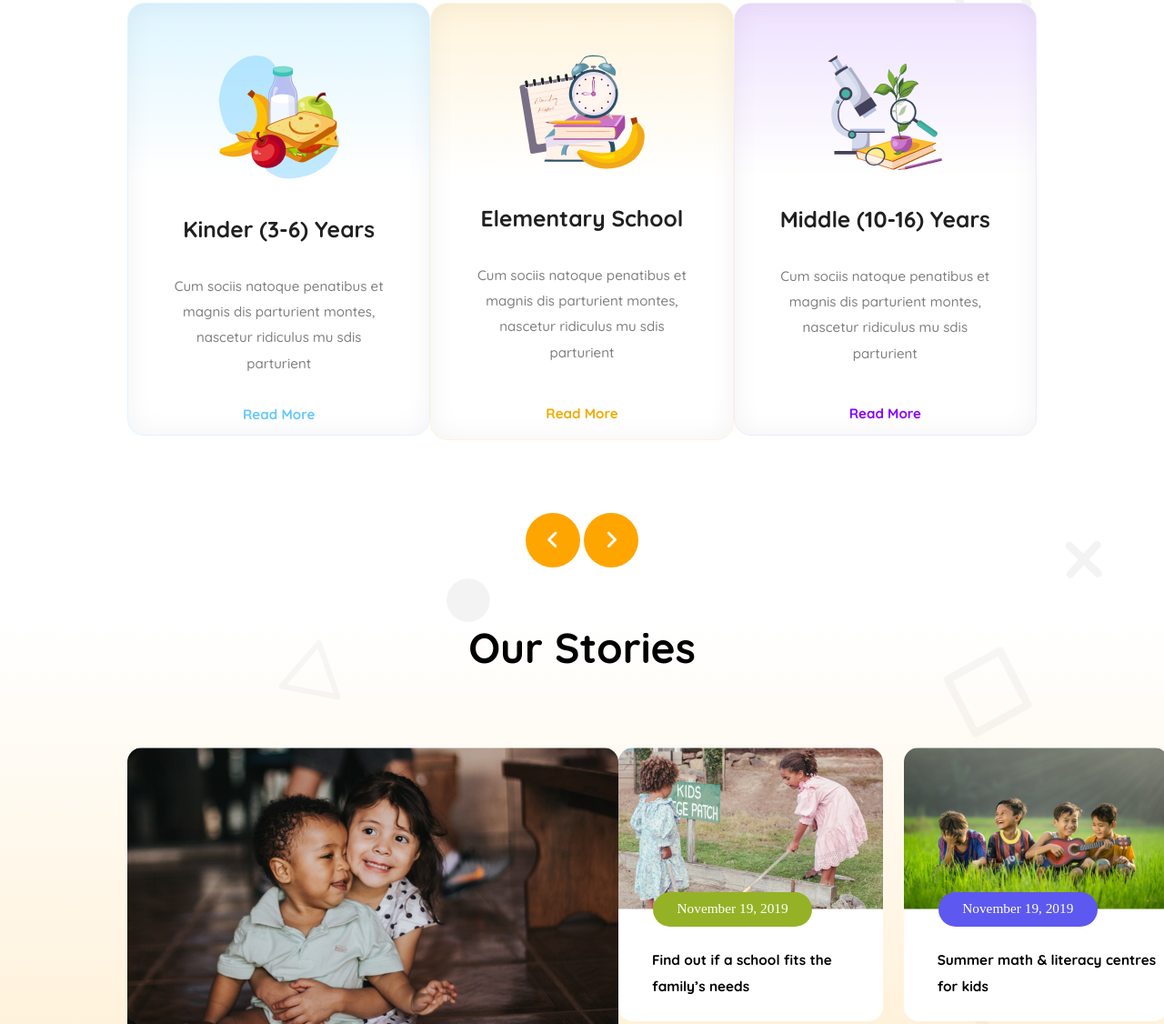
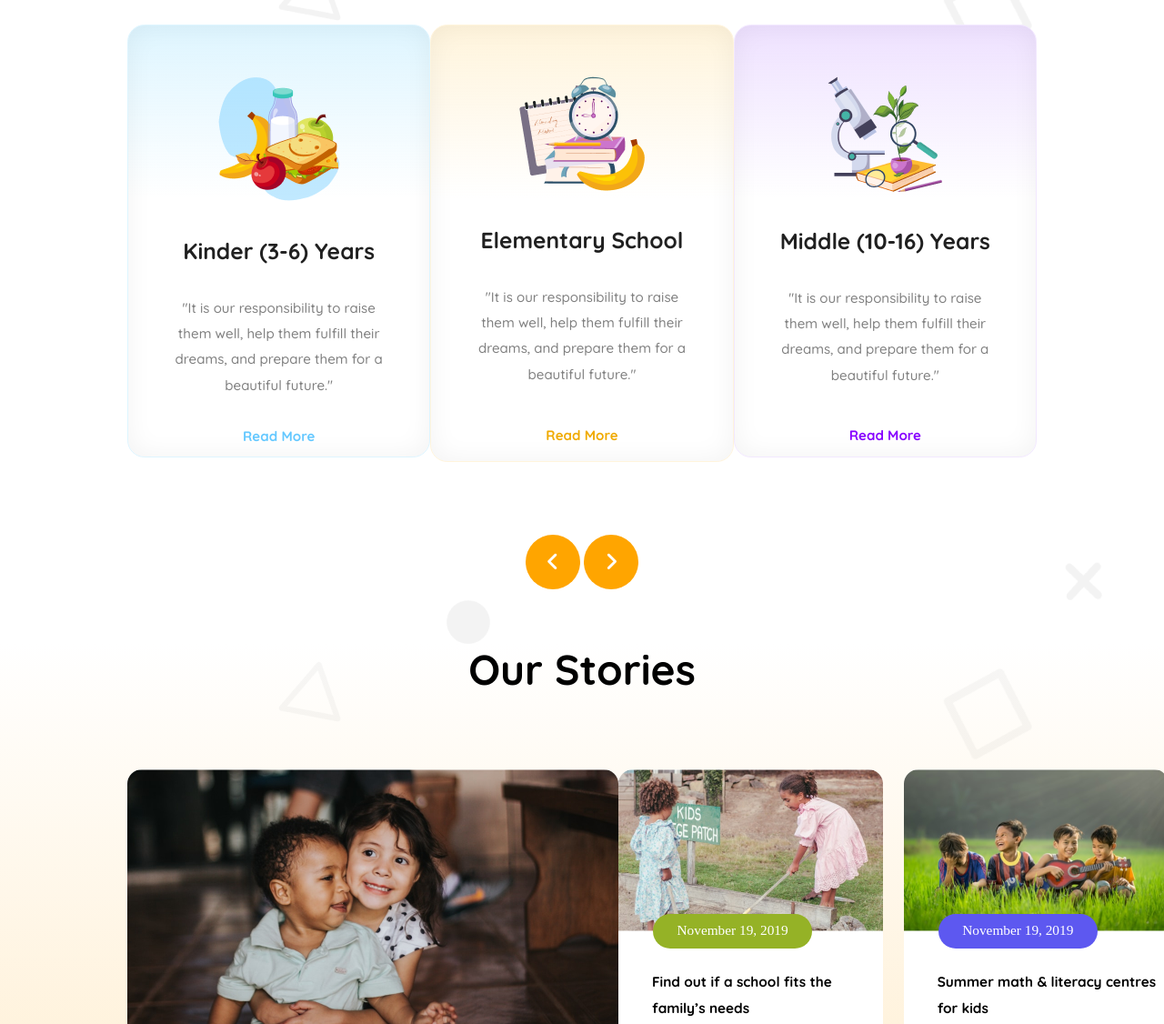
Before and after one commit to athikcodes/my-second-assignment, a plain HTML site: page index.html in a window 1280 px wide. Shown: the part 904-2030 px from the top of the page at 91% size. Drawn offline with Linux system fonts and the light colour scheme.

Commit message:
added some style in css

```diff
--- a/index.html
+++ b/index.html
@@ -44,6 +44,9 @@
                 </div>
             </div>
         </section>
+        <marquee>
+            "The children of Bangladesh are the future of the country. They dream, play, and learn."
+        </marquee>
 
     </header>
     <main>
@@ -53,25 +56,19 @@
             <div class="cart">
                 <img class="elementary"  src="assets/kinder.png" alt="">
                 <h2 class="Kinder">Kinder (3-6) Years</h2>
-                <p class="Cum ">Cum sociis natoque penatibus et magnis
-                    dis parturient montes, nascetur ridiculus
-                    mu sdis parturient</p>
+                <p class="Cum ">"It is our responsibility to raise them well, help them fulfill their dreams, and prepare them for a beautiful future."</p>
                 <p class="Read">Read More</p>
             </div>
             <div class="cart-2">
                 <img class="elementary" src="assets/elementary.png" alt="">
                 <h2 class="Kinder">Elementary School</h2>
-                <p class="Cum ">Cum sociis natoque penatibus et magnis
-                    dis parturient montes, nascetur ridiculus
-                    mu sdis parturient</p>
+                <p class="Cum ">"It is our responsibility to raise them well, help them fulfill their dreams, and prepare them for a beautiful future."</p>
                 <p  class="Read-2">Read More</p>
             </div>
             <div class="cart-3">
                 <img class="elementary"  src="assets/middle.png" alt="">
                 <h2 class="Kinder">Middle (10-16) Years</h2>
-                <p class="Cum ">Cum sociis natoque penatibus et magnis
-                    dis parturient montes, nascetur ridiculus
-                    mu sdis parturient</p>
+                <p class="Cum ">"It is our responsibility to raise them well, help them fulfill their dreams, and prepare them for a beautiful future."</p>
                 <p class="Read-3" >Read More</p>
             </div>
         </div>
@@ -151,7 +148,9 @@
                     <h1 class="kids-one">Kids<br> Education </h1>
 
                 </div>
-                <p class="pizza-bar">Pizza ipsum dolor meat lovers buffalo.<br> Deep dolor roll melted bacon Bianca pan<br> bacon pineapple Aussie. Mayo rib sauce<br> Hawaiian meatball.</p>
+                <p class="pizza-bar">Children in Bangladesh are full of life, energy, and dreams.
+                    They face various challenges, but they are resilient and hopeful for the future.
+                    Education is crucial for their development, and access to quality education is a major goal.</p>
             </div>
             <div class="keep-coding">
                 <h2 class="keep-about">About School</h2>
--- a/style/index.css
+++ b/style/index.css
@@ -692,7 +692,7 @@ margin-top: 20px;
 
 }
 footer{
-    height: 642px;
+    height: 690px;
 }
 .kids-education{
     display: grid;
@@ -710,7 +710,7 @@ footer{
 }
 .white{
     width: 69.23px;
-height: 69.23px;
+    height: 69.23px;
     margin-top: 65px;
 
 }
@@ -732,6 +732,7 @@ font-weight: 500;
 width: 33.91px;
 height: 33.91px;
 margin-right: 5px;
+
 }
 .Touch{
  font-size: 22.04px;
```
